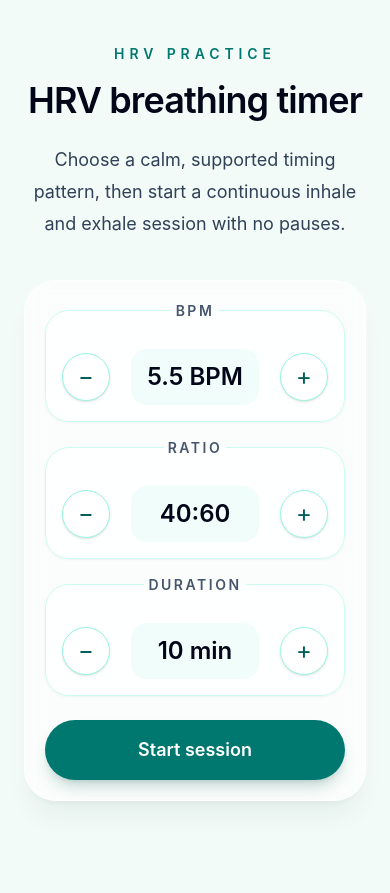
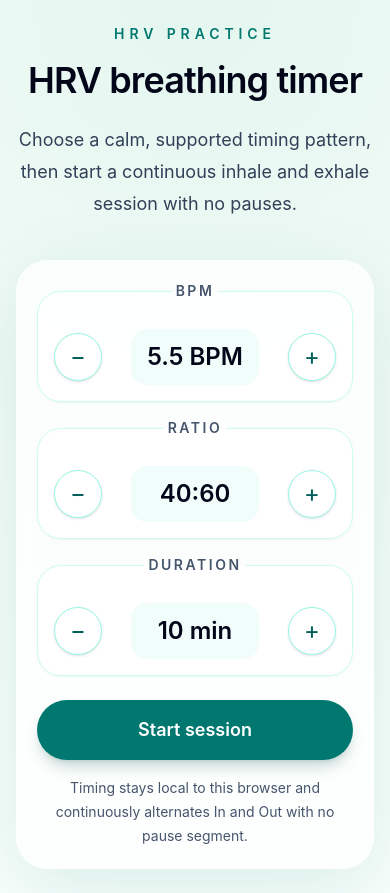
Before and after one commit to lucindo/pb, a React (Vite) app: page / in a window 390 px wide. Before the commit the page ends 844 px from the top, so only its background shows below. Built offline with nearby package versions, Linux system fonts and the light colour scheme.

Commit message:
style(01-03): apply calm responsive control layout
- Adds soft theme tokens and responsive card spacing for the main screen
- Ensures component test matchers type-check during production build

```diff
--- a/src/app/App.tsx
+++ b/src/app/App.tsx
@@ -8,8 +8,8 @@ export default function App() {
   const isRunning = state.status === 'running'
 
   return (
-    <main className="min-h-screen bg-[var(--color-breathing-bg)] px-6 py-8 text-slate-900">
-      <section className="mx-auto flex min-h-[calc(100vh-4rem)] max-w-3xl flex-col items-center justify-center text-center">
+    <main className="min-h-screen bg-[radial-gradient(circle_at_top,_var(--color-breathing-bg-soft),_var(--color-breathing-bg)_48%,_#f8fffc)] px-4 py-6 text-slate-900 sm:px-6 sm:py-8">
+      <section className="mx-auto flex min-h-[calc(100vh-3rem)] max-w-3xl flex-col items-center justify-center text-center sm:min-h-[calc(100vh-4rem)]">
         <p className="mb-4 text-sm font-semibold uppercase tracking-[0.35em] text-teal-700">
           HRV practice
         </p>
@@ -20,13 +20,17 @@ export default function App() {
           Choose a calm, supported timing pattern, then start a continuous inhale
           and exhale session with no pauses.
         </p>
-        <div className="mt-10 w-full rounded-[2rem] border border-white/70 bg-white/60 p-5 shadow-xl shadow-teal-950/5 backdrop-blur sm:p-6">
+        <div className="mt-10 w-full rounded-[2rem] border border-white/80 bg-white/70 p-5 shadow-[var(--shadow-breathing-card)] backdrop-blur sm:p-6">
           <SettingsForm
             settings={state.selectedSettings}
             isRunning={isRunning}
             onChange={session.setSelectedSettings}
           />
           <SessionControls status={state.status} onStart={session.start} onEnd={session.end} />
+          <p className="mt-4 text-sm leading-6 text-slate-600">
+            Timing stays local to this browser and continuously alternates In and Out with no
+            pause segment.
+          </p>
         </div>
       </section>
     </main>
--- a/src/index.css
+++ b/src/index.css
@@ -18,10 +18,19 @@
     margin: 0;
   }
 
+  body::selection {
+    color: white;
+    background: var(--color-breathing-accent);
+  }
+
   button,
   input,
   select,
   textarea {
     font: inherit;
   }
+
+  button {
+    -webkit-tap-highlight-color: transparent;
+  }
 }
--- a/src/styles/theme.css
+++ b/src/styles/theme.css
@@ -1,6 +1,9 @@
 @theme {
   --color-breathing-bg: #f2fbf7;
+  --color-breathing-bg-soft: #e4f6ef;
   --color-breathing-surface: #ffffff;
   --color-breathing-accent: #0f766e;
+  --color-breathing-accent-strong: #115e59;
   --color-breathing-muted: #64748b;
+  --shadow-breathing-card: 0 24px 80px rgb(15 118 110 / 0.12);
 }
```
Also changed, not shown: 1 other file (tests, documents, lock files or other folders).
